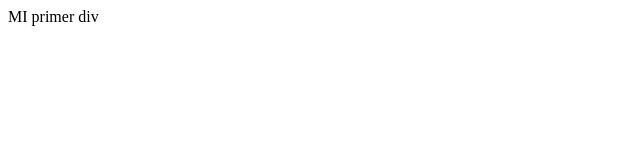
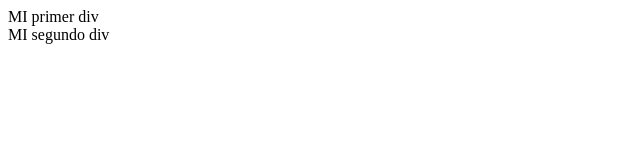
Before and after one commit to systemadog0112/Clase_jueves_3, a plain HTML site: page index.html in a window 1280 px wide. Shown: the full height of the page, 0-640 px from the left. Drawn offline with Linux system fonts and the light colour scheme.

Commit message:
second commit

```diff
--- a/index.html
+++ b/index.html
@@ -7,6 +7,7 @@
 </head>
 <body>
     <div>MI primer div</div>
+    <div>MI segundo div</div>
 
 
 
```
